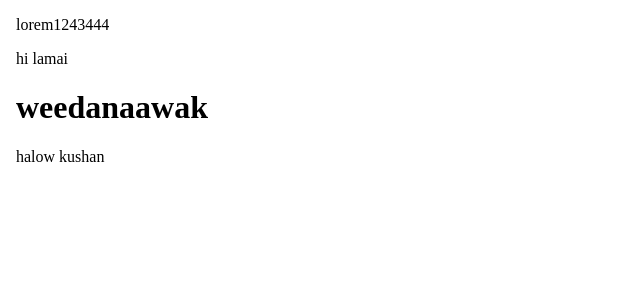
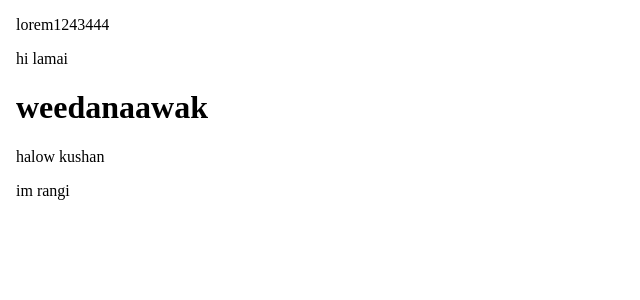
Before and after one commit to SubhanuKalansuriya/Loyalty-Management-System, an Angular app: page / in a window 1280 px wide. Shown: the top 300 px of the page, without its empty margins (0-640 px from the left). Built offline with nearby package versions, Linux system fonts and the light colour scheme.

Commit message:
wrote para

```diff
--- a/src/app/app.component.html
+++ b/src/app/app.component.html
@@ -4,5 +4,6 @@
 <p>hi lamai</p>
 <h1>weedanaawak</h1>
 <p>halow kushan</p>
+<p>im rangi</p>
 </body>
 </html>
```
